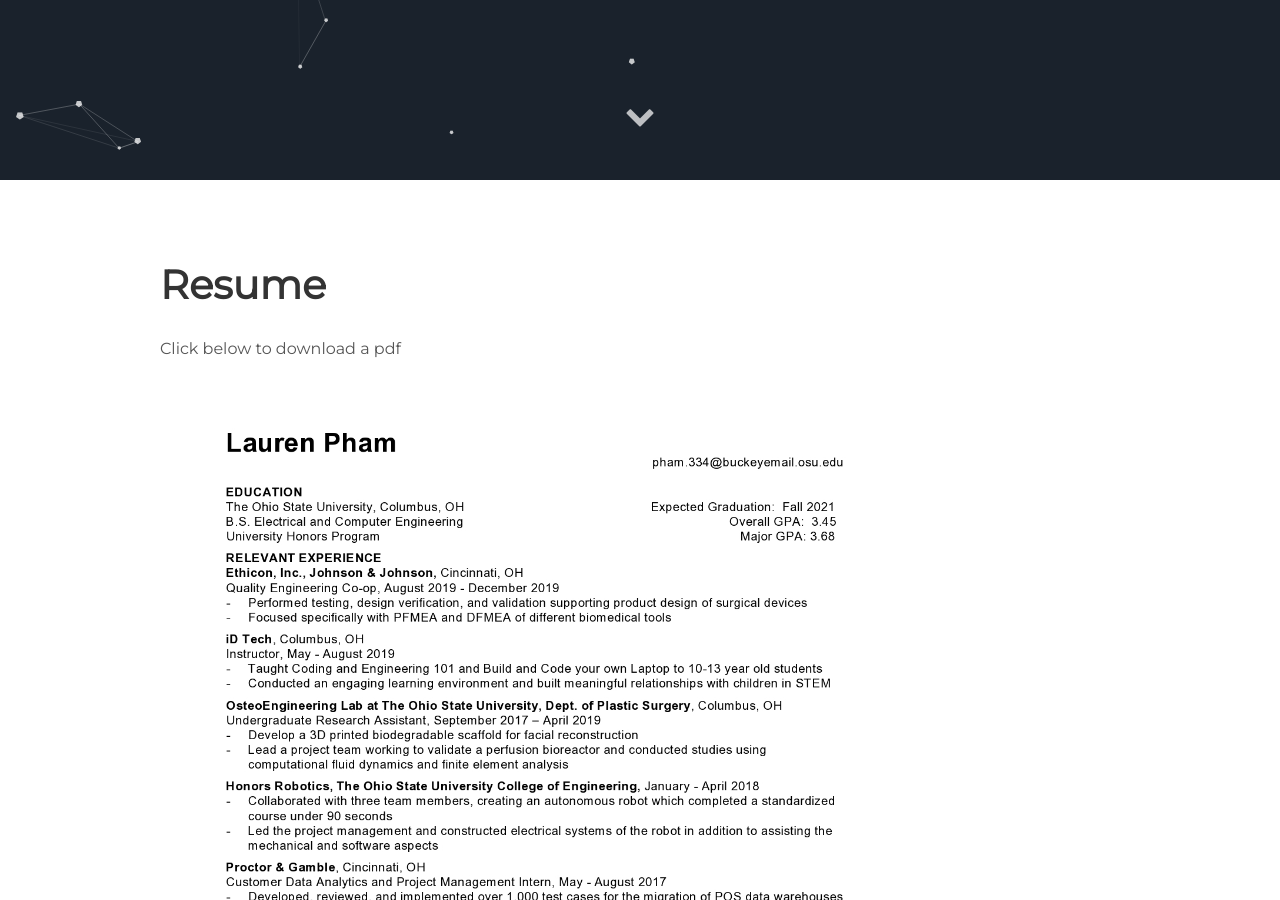
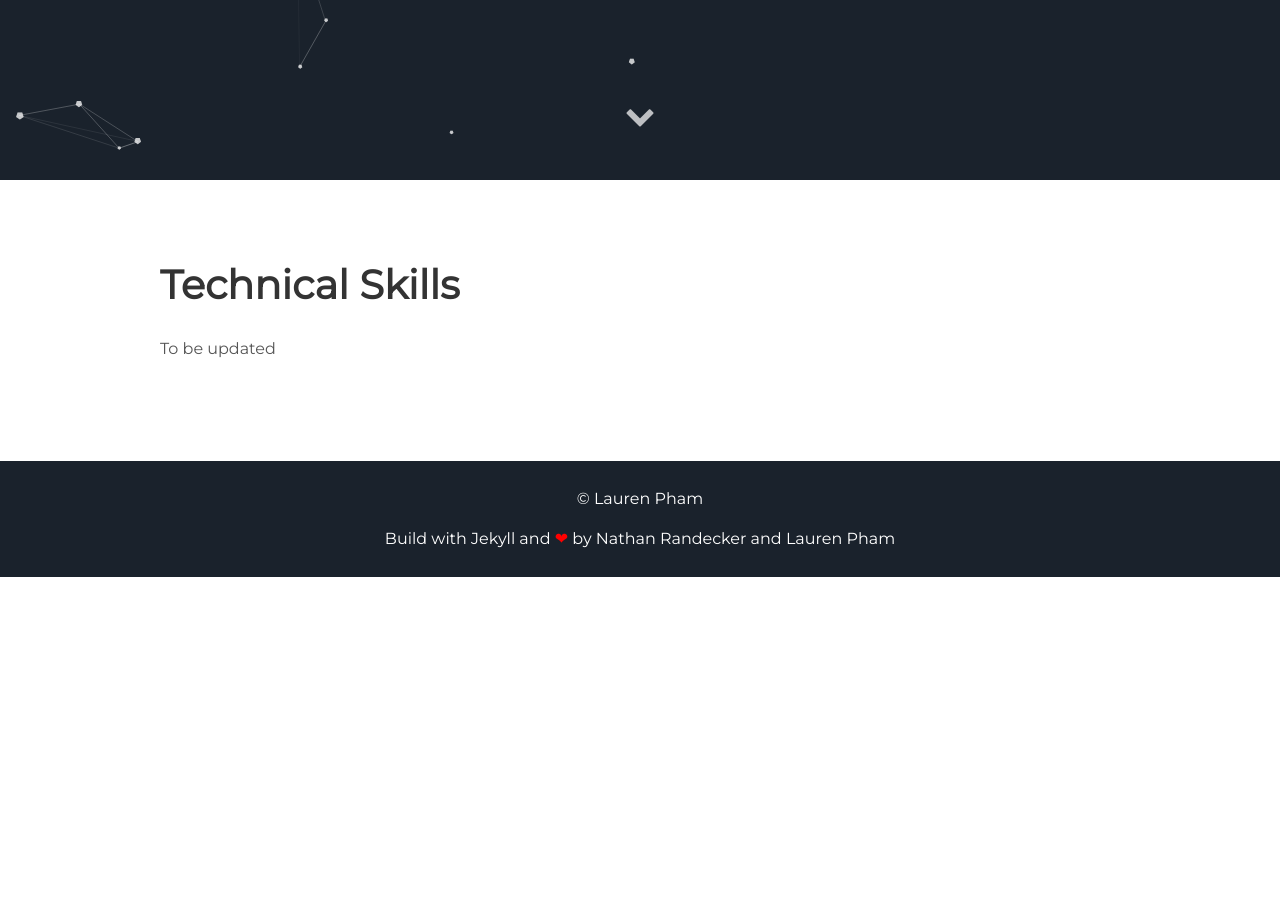
Before and after one commit to laurenpham/techskills, a Jekyll site: the page built from index.html, in a window 1280 px wide and 900 px high, scrolled down 720 px. Built offline with Jekyll 4.4.1, drawn with Linux system fonts in a browser that asks for light colours; after the commit the page ends 1297 px from its top, so only the background shows below that.

Commit message:
Left blank

```diff
--- a/_includes/about.html
+++ b/_includes/about.html
@@ -1,12 +1,9 @@
 <html>
   <head>
-    <title>Resume</title>
+    <title>Technical Skills</title>
   </head>
   <body>
-    <h1>Resume</h1>
-    <p>Click below to download a pdf</p>
-    <a href="assets/LPhamResume.pdf" class="image fit">
-        <img src="assets/img/LPhamResume.jpg" alt="JPG of resume" width="750">
-    </a>
+    <h1>Technical Skills</h1>
+    <p>To be updated</p>
   </body>
 </html>
```
